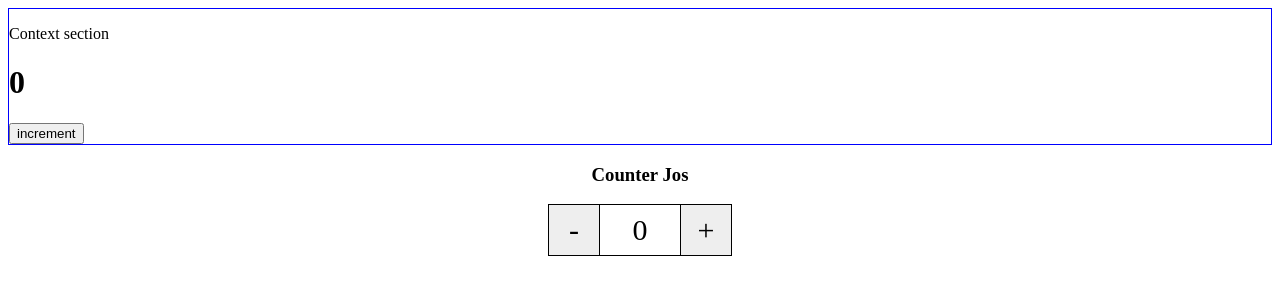
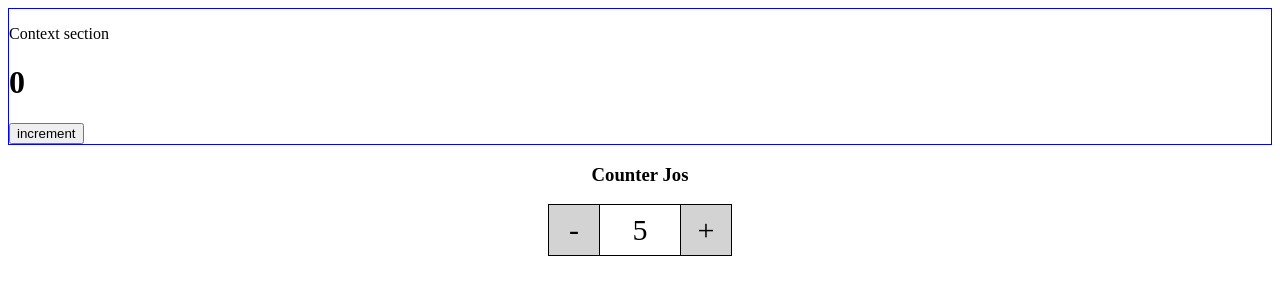
Before and after one commit to hdinjos/react-logic-sparated, a React (Create React App) app: page / in a window 1280 px wide. Shown: the top 300 px of the page. Built offline with nearby package versions, Linux system fonts and the light colour scheme.

Commit message:
change ui

```diff
--- a/src/pages/QualitySelector/index.js
+++ b/src/pages/QualitySelector/index.js
@@ -1,17 +1,29 @@
-import useQualitySelector from './useQualitySelector';
-import s from './style';
+import useQualitySelector from "./useQualitySelector";
+import s from "./style";
 
 function QualitySelector() {
-  const {onClickPlus, onClickMinus, value, message} = useQualitySelector();
+  const { onClickPlus, onClickMinus, value, message } = useQualitySelector();
   return (
     <div style={s.wrap}>
-     <h3>Counter Jos</h3>
-     <div style={s.containerAct}>
-       <div onClick={()=> onClickMinus()} style={s.action}>-</div>
-       <div style={s.number}>{value}</div>
-       <div onClick={()=> onClickPlus()} style={s.action}>+</div>
-     </div>
-     <div><h4>{message}</h4></div>
+      <h3>Counter Jos</h3>
+      <div style={s.containerAct}>
+        <div
+          onClick={() => onClickMinus()}
+          style={value === 0 ? s.noAllowed : s.action}
+        >
+          -
+        </div>
+        <div style={s.number}>{value}</div>
+        <div
+          onClick={() => onClickPlus()}
+          style={value === 10 ? s.noAllowed : s.action}
+        >
+          +
+        </div>
+      </div>
+      <div>
+        <h4>{message}</h4>
+      </div>
     </div>
   );
 }
--- a/src/pages/QualitySelector/style.js
+++ b/src/pages/QualitySelector/style.js
@@ -1,31 +1,41 @@
 const s = {
   wrap: {
-    display:"flex",
+    display: "flex",
     justifyContent: "center",
     alignItems: "center",
-    flexDirection: "column"
+    flexDirection: "column",
   },
   containerAct: {
-    display:"flex",
-    fontSize: "30px"
+    display: "flex",
+    fontSize: "30px",
   },
   action: {
-    width:"50px",
+    width: "50px",
+    height: "50px",
+    backgroundColor: "rgb(211, 211, 211)",
+    textAlign: "center",
+    lineHeight: "50px",
+    cursor: "pointer",
+    border: "1px solid black",
+  },
+  number: {
+    width: "80px",
+    height: "50px",
+    lineHeight: "50px",
+    textAlign: "center",
+    borderBottom: "1px solid black",
+    borderTop: "1px solid black",
+  },
+  noAllowed: {
+    color: "rgb(113, 113, 113)",
+    width: "50px",
     height: "50px",
     backgroundColor: "#eee",
     textAlign: "center",
     lineHeight: "50px",
-    cursor:"pointer",
-    border:"1px solid black"
+    border: "1px solid black",
+    cursor: "not-allowed",
   },
-  number: {
-    width:"80px",
-    height: "50px",
-    lineHeight:"50px",
-    textAlign: "center",
-    borderBottom:"1px solid black",
-    borderTop:"1px solid black"
-  },
-}
+};
 
 export default s;
--- a/src/pages/QualitySelector/useQualitySelector.js
+++ b/src/pages/QualitySelector/useQualitySelector.js
@@ -1,27 +1,27 @@
 import { useState } from "react";
 
 const useQualitySelector = () => {
-  const [value, setValue] = useState(0);
+  const [value, setValue] = useState(5);
   const [message, setMessage] = useState("");
 
   const onClickPlus = () => {
-    if(value < 10 ){
+    if (value < 10) {
       setValue(value + 1);
-      setMessage("")
-    }else {
+      setMessage("");
+    } else {
       setMessage("Max!");
     }
   };
 
   const onClickMinus = () => {
-    if(value > 0) {
-      setValue(value -1);
-      setMessage("")
-    }else {
+    if (value > 0) {
+      setValue(value - 1);
+      setMessage("");
+    } else {
       setMessage("Min!");
     }
   };
-  return {onClickPlus, onClickMinus, value, message};
-}
+  return { onClickPlus, onClickMinus, value, message };
+};
 
 export default useQualitySelector;
```
